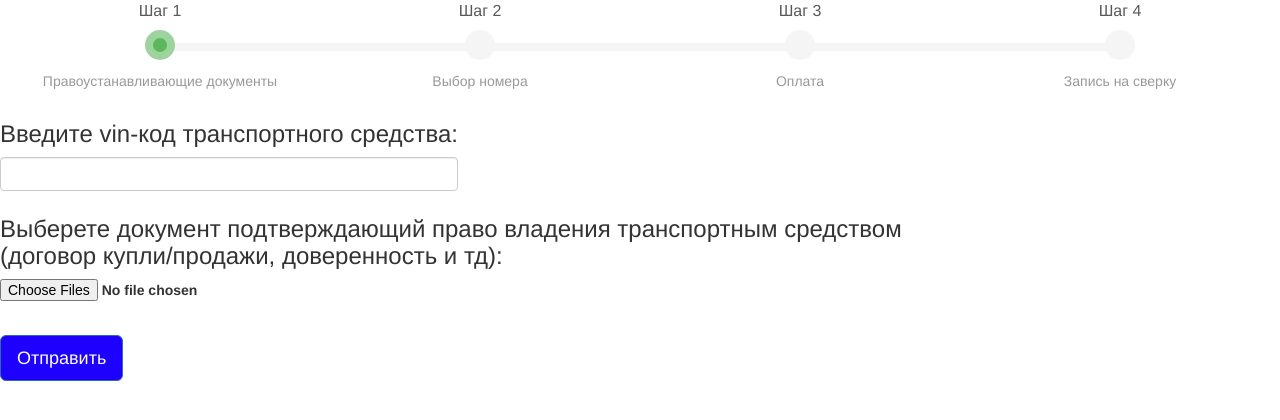
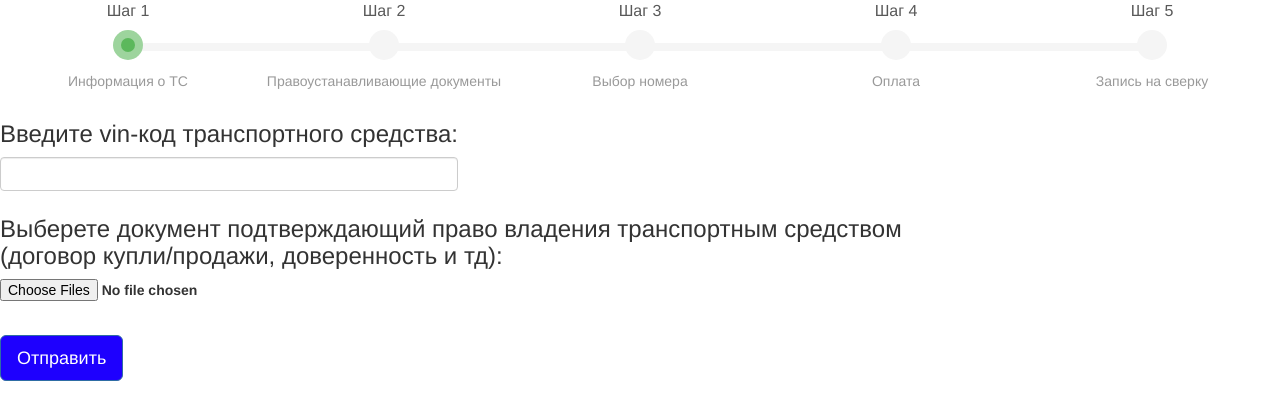
Before and after one commit to carbase/carbase, a Django app: template src/templates/cars/registration.html in a window 1280 px wide. Shown: the top 420 px of the page. Run offline with Django 3.2, Linux system fonts and the light colour scheme; the template is opened without the code that fills it, so the values that code supplies are empty; some libraries are stand-ins or nearby versions.

Commit message:
add one more step

```diff
--- a/req.txt
+++ b/req.txt
@@ -9,3 +9,4 @@ uWSGI==2.0.15
 selenium==3.4.3
 django-celery-results==1.0.1
 django-celery-beat==1.0.1
+pymongo==3.5.0
--- a/src/static/css/cars.css
+++ b/src/static/css/cars.css
@@ -236,3 +236,12 @@ h2 {
   border-color: #636363;
   background-color: #d5d5d5;
 }
+
+.col-md-5ths {
+  width: 20%;
+  float: left;
+  position: relative;
+  min-height: 1px;
+  padding-right: 15px;
+  padding-left: 1px;
+}
--- a/src/templates/cars/registration.html
+++ b/src/templates/cars/registration.html
@@ -23,29 +23,36 @@
 
 {% block content %}
 <div class="row bs-wizard" style="border-bottom:0;">
-  <div class="col-xs-3 bs-wizard-step step_1 {% if registration.document %}completed{% else %}active{% endif %}">
+  <div class="col-md-5ths bs-wizard-step step_1 {% if registration.car_vin_code %}completed{% else %}active{% endif %}">
     <div class="text-center bs-wizard-stepnum">Шаг 1</div>
+    <div class="progress"><div class="progress-bar"></div></div>
+    <label class="bs-wizard-dot"></label>
+    <div class="bs-wizard-info text-center">Информация о ТС</div>
+  </div>
+
+  <div class="col-md-5ths bs-wizard-step step_2 {% if not registration.car_vin_code %}disabled{% elif registration.document %}completed{% else %}active{% endif %}">
+    <div class="text-center bs-wizard-stepnum">Шаг 2</div>
     <div class="progress"><div class="progress-bar"></div></div>
     <label class="bs-wizard-dot"></label>
     <div class="bs-wizard-info text-center">Правоустанавливающие документы</div>
   </div>
 
-  <div class="col-xs-3 bs-wizard-step step_2 disabled">
-    <div class="text-center bs-wizard-stepnum">Шаг 2</div>
+  <div class="col-md-5ths bs-wizard-step step_3 disabled">
+    <div class="text-center bs-wizard-stepnum">Шаг 3</div>
     <div class="progress"><div class="progress-bar"></div></div>
     <label class="bs-wizard-dot"></label>
     <div class="bs-wizard-info text-center">Выбор номера</div>
   </div>
 
-  <div class="col-xs-3 bs-wizard-step step_3 disabled">
-    <div class="text-center bs-wizard-stepnum">Шаг 3</div>
+  <div class="col-md-5ths bs-wizard-step step_4 disabled">
+    <div class="text-center bs-wizard-stepnum">Шаг 4</div>
     <div class="progress"><div class="progress-bar"></div></div>
     <label class="bs-wizard-dot"></label>
     <div class="bs-wizard-info text-center">Оплата</div>
   </div>
 
-  <div class="col-xs-3 bs-wizard-step step_4 disabled">
-    <div class="text-center bs-wizard-stepnum">Шаг 4</div>
+  <div class="col-md-5ths bs-wizard-step step_5 disabled">
+    <div class="text-center bs-wizard-stepnum">Шаг 5</div>
     <div class="progress"><div class="progress-bar"></div></div>
     <label class="bs-wizard-dot"></label>
     <div class="bs-wizard-info text-center">Запись на сверку</div>
```
